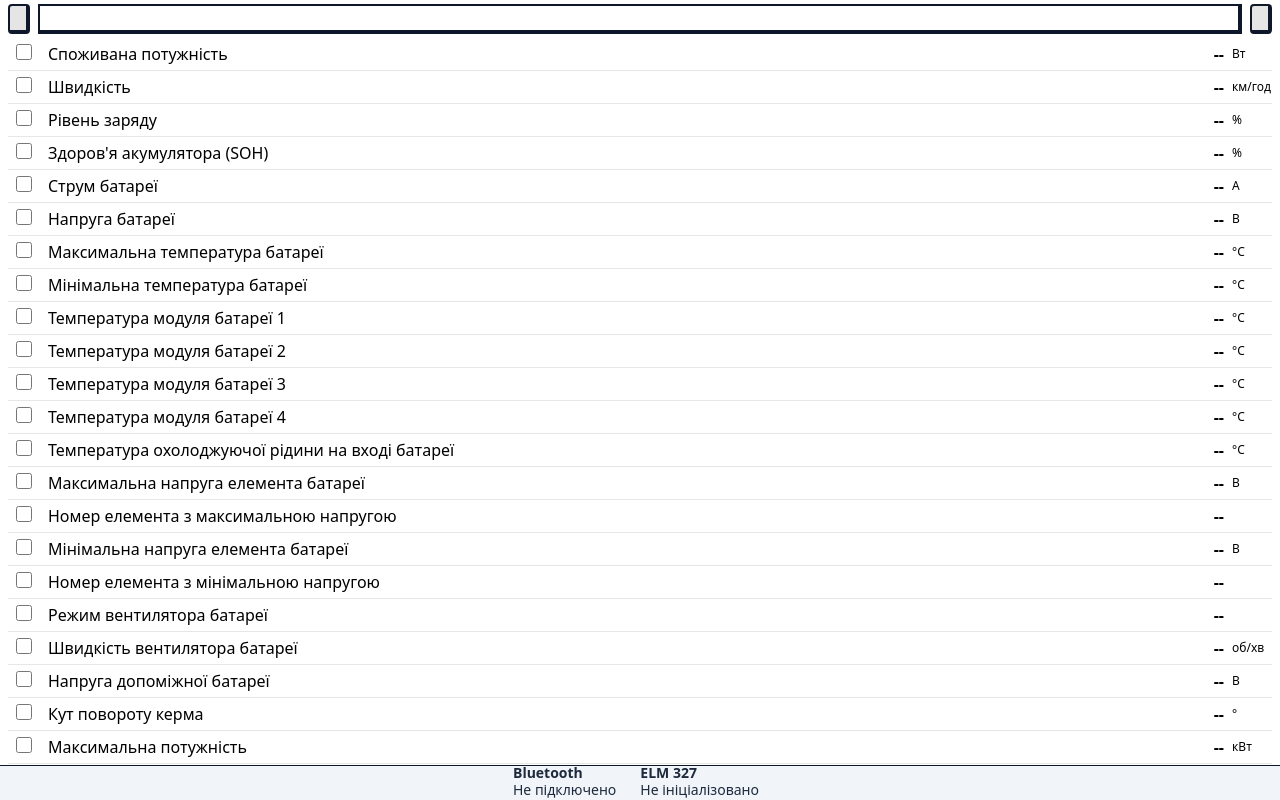
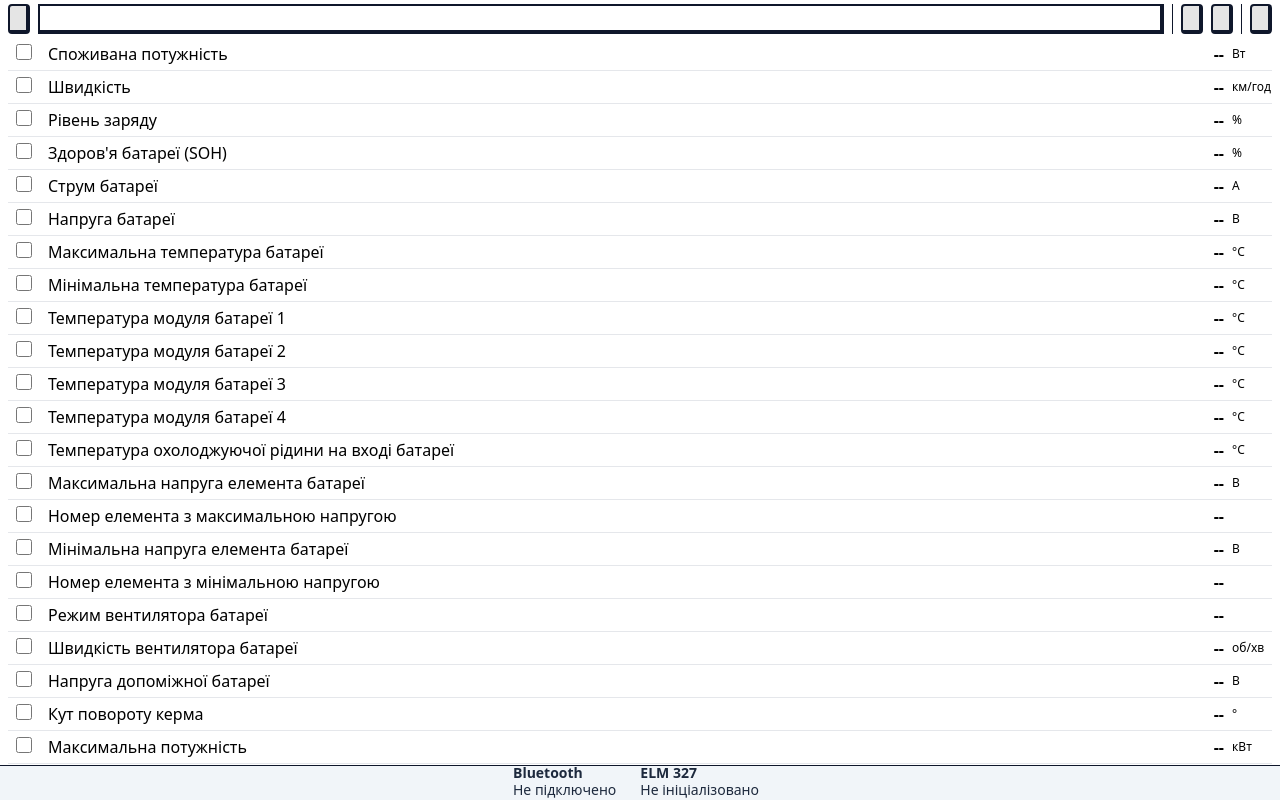
Before and after one commit to Tuoris/niro-spy, a SvelteKit app: page /all-parameters in a window 1280 px wide. Built offline with nearby package versions, Linux system fonts and the light colour scheme; what @iconify/tailwind4 would draw is missing.

Commit message:
Improved param selection

```diff
--- a/src/lib/bluetooth.store.svelte.ts
+++ b/src/lib/bluetooth.store.svelte.ts
@@ -115,8 +115,14 @@ export async function mockStartDataReading() {
 
 			const jitterByField = {
 				[PARAM_FIELDS.BATTERY_POWER]: 8000,
+				[PARAM_FIELDS.SOH]: 1,
 				[PARAM_FIELDS.AVERAGE_CONSUMPTION]: 1,
-				[PARAM_FIELDS.MAX_POWER]: 0
+				[PARAM_FIELDS.MAX_POWER]: 0,
+				[PARAM_FIELDS.BATTERY_MAX_CELL_VOLTAGE]: 0.02,
+				[PARAM_FIELDS.BATTERY_MAX_CELL_VOLTAGE_NO]: 2,
+				[PARAM_FIELDS.BATTERY_MIN_CELL_VOLTAGE]: 0.02,
+				[PARAM_FIELDS.BATTERY_MIN_CELL_VOLTAGE_NO]: 2,
+				[PARAM_FIELDS.AUX_BATTERY_VOLTAGE]: 0.3
 			};
 
 			const jitterValue = jitterByField[field as keyof typeof jitterByField] ?? 10;
--- a/src/lib/common/constants/common.constants.ts
+++ b/src/lib/common/constants/common.constants.ts
@@ -28,7 +28,8 @@ export const PARAM_FIELDS = {
 	BATTERY_MIN_CELL_VOLTAGE_NO: 'batteryMinCellVoltageNo',
 	BATTERY_FAN_MODE: 'batteryFanMode',
 	BATTERY_FAN_SPEED: 'batteryFanSpeed',
-	AUX_BATTERY_VOLTAGE: 'auxBatteryVoltage'
+	AUX_BATTERY_VOLTAGE: 'auxBatteryVoltage',
+	VEHICLE_SPEED_ABS: 'vehicleSpeedAbs'
 } as const;
 
 export type FieldType = ObjectValues<typeof PARAM_FIELDS>;
@@ -59,7 +60,7 @@ export const PARAMS_CONFIG = [
 		format: (value: number) => value.toFixed(2)
 	},
 	{
-		name: "Здоров'я акумулятора (SOH)",
+		name: "Здоров'я батареї (SOH)",
 		field: PARAM_FIELDS.SOH,
 		exampleValue: 100,
 		range: [0, 100],
@@ -141,7 +142,7 @@ export const PARAMS_CONFIG = [
 	{
 		name: 'Максимальна напруга елемента батареї',
 		field: PARAM_FIELDS.BATTERY_MAX_CELL_VOLTAGE,
-		exampleValue: 4.15,
+		exampleValue: 3.74,
 		range: [2.2, 4.2],
 		unit: 'В',
 		format: (value: number) => value.toFixed(2)
@@ -157,7 +158,7 @@ export const PARAMS_CONFIG = [
 	{
 		name: 'Мінімальна напруга елемента батареї',
 		field: PARAM_FIELDS.BATTERY_MIN_CELL_VOLTAGE,
-		exampleValue: 3.1,
+		exampleValue: 3.7,
 		range: [2.2, 4.2],
 		unit: 'В',
 		format: (value: number) => value.toFixed(2)
@@ -251,6 +252,14 @@ export const PARAMS_CONFIG = [
 		format: (value: number) => value.toFixed()
 	},
 	{
+		name: 'Швидкість (ABS)',
+		field: PARAM_FIELDS.VEHICLE_SPEED_ABS,
+		exampleValue: 45,
+		range: [0, 255],
+		unit: 'км/год',
+		format: (value: number) => value.toFixed()
+	},
+	{
 		name: 'Середня витрата (за весь пробіг)',
 		field: PARAM_FIELDS.AVERAGE_CONSUMPTION,
 		exampleValue: 18,
--- a/src/routes/+page.svelte
+++ b/src/routes/+page.svelte
@@ -43,7 +43,7 @@
 		href="/"
 		class={elmDeviceStatus === 'ready' ? buttonVariants.secondary : buttonVariants.disabled}
 	>
-		🚧 Акумулятор</a
+		🚧 Батарея</a
 	>
 	<a
 		href="/"
--- a/src/routes/all-parameters/+page.svelte
+++ b/src/routes/all-parameters/+page.svelte
@@ -2,7 +2,18 @@
 	import { PARAMS_CONFIG, type FieldType } from '$lib/common/constants/common.constants';
 	import { paramsState } from '$lib/params.svelte';
 
+	let search = $state('');
 	let currentlySelectedParams = $state(paramsState.selectedParams);
+
+	const filteredParams = $derived(
+		PARAMS_CONFIG.filter((config) => {
+			const searchValue = search.trim().toLowerCase();
+			return (
+				config.name.toLowerCase().includes(searchValue) ||
+				config.unit.toLocaleLowerCase().includes(searchValue)
+			);
+		})
+	);
 
 	const toggleParam = (paramField: FieldType) => {
 		if (currentlySelectedParams.includes(paramField)) {
@@ -10,6 +21,22 @@
 		} else {
 			currentlySelectedParams = [paramField, ...currentlySelectedParams];
 		}
+	};
+
+	const deselectVisibleParams = () => {
+		const paramsToDeselect = filteredParams.map((config) => config.field);
+
+		currentlySelectedParams = currentlySelectedParams.filter(
+			(selectedParam) => !paramsToDeselect.includes(selectedParam)
+		);
+	};
+
+	const selectVisibleParams = () => {
+		const extraParamsToSelect = filteredParams
+			.map((config) => config.field)
+			.filter((param) => !currentlySelectedParams.includes(param));
+
+		currentlySelectedParams = [...currentlySelectedParams, ...extraParamsToSelect];
 	};
 
 	const getCurrentParamValue = (field: FieldType) => {
@@ -42,10 +69,30 @@
 			<span class="icon-[mdi--arrow-back] text-slate-800"></span>
 		</a>
 		<div class="relative flex grow">
-			<input class="w-full border-2 border-r-4 border-b-4 border-slate-900 px-2" type="text" />
+			<input
+				bind:value={search}
+				class="w-full border-2 border-r-4 border-b-4 border-slate-900 px-2"
+				type="text"
+			/>
 			<span class="icon-[mdi--search] pointer-events-none absolute top-1.5 right-2 text-slate-800"
 			></span>
 		</div>
+		<div class="h-full border-l-1 border-slate-900"></div>
+		<button
+			aria-label="Вибрати всі видимі параметри"
+			class="flex rounded-sm border-2 border-r-4 border-b-4 border-slate-900 bg-neutral-200 px-2 py-1 text-center font-bold text-white active:border-t-4 active:border-r-2 active:border-b-2 active:border-l-4 active:bg-neutral-300"
+			onclick={selectVisibleParams}
+		>
+			<span class="icon-[mdi--checkbox-outline] text-slate-800"></span>
+		</button>
+		<button
+			aria-label="Зняти вибір з видимих параметрів"
+			class="flex rounded-sm border-2 border-r-4 border-b-4 border-slate-900 bg-neutral-200 px-2 py-1 text-center font-bold text-white active:border-t-4 active:border-r-2 active:border-b-2 active:border-l-4 active:bg-neutral-300"
+			onclick={deselectVisibleParams}
+		>
+			<span class="icon-[mdi--checkbox-blank-off-outline] text-slate-800"></span>
+		</button>
+		<div class="h-full border-l-1 border-slate-900"></div>
 		<a
 			href="charts"
 			aria-label="Перейти до графіків"
@@ -58,7 +105,7 @@
 	<div class="w-full flex-grow overflow-auto">
 		<table class="w-full table-fixed">
 			<tbody>
-				{#each PARAMS_CONFIG as param}
+				{#each filteredParams as param}
 					<tr class="border-b border-gray-200 nth-last-1:border-none">
 						<td class="w-10 px-2">
 							<input
```
